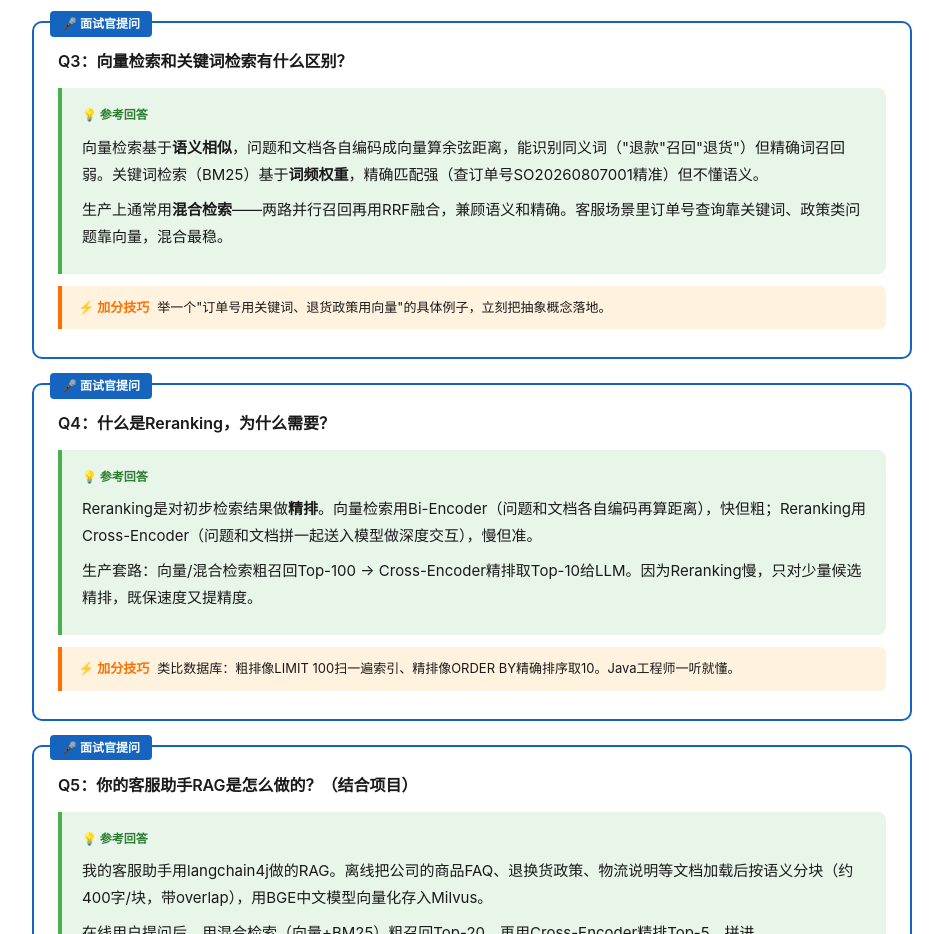
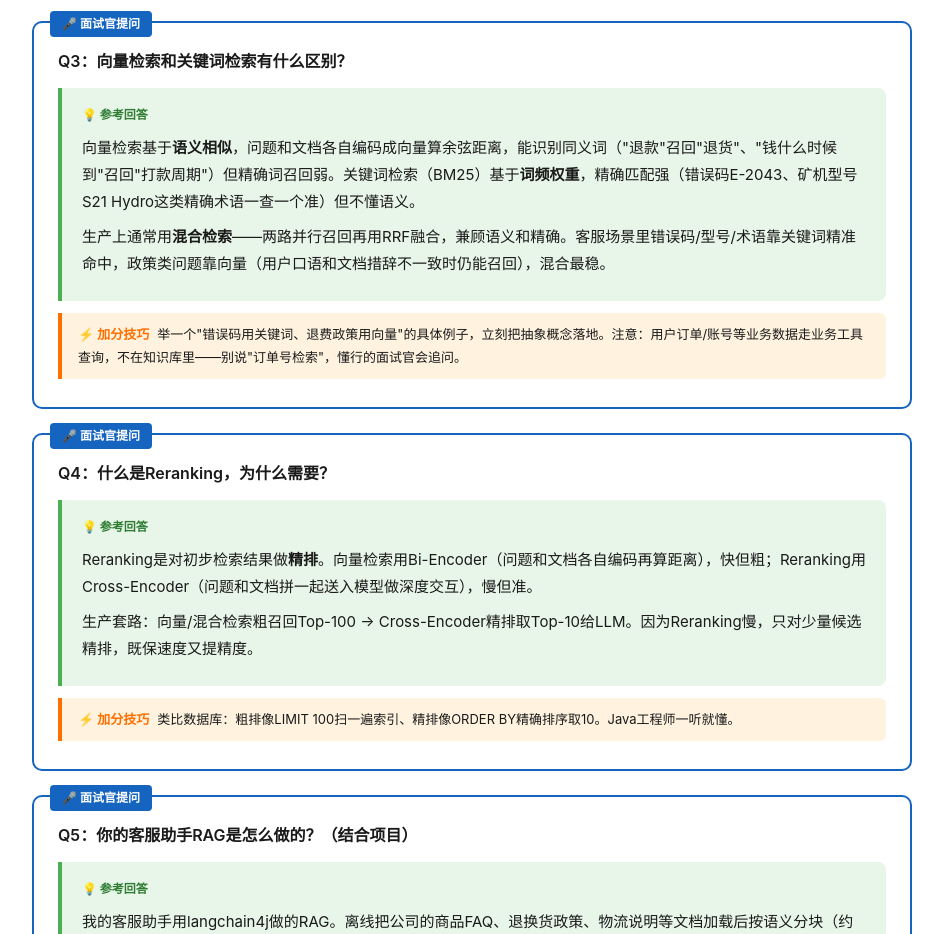
Before and after one commit to Jarvan-0v0/interview, a plain HTML site: page 07-rag.html in a window 1280 px wide. Shown: the part 11000-11934 px from the top of the page, without its empty margins (288-1231 px from the left). Drawn offline with Linux system fonts and the light colour scheme.

Commit message:
fix: 07章Q3混合检索示例修正(订单号不在知识库)
- 原示例'查订单号SO20260807001靠关键词检索'概念错误:用户订单是业务数据,走业务工具查询,不在知识库
- 改为矿池场景正确示例:错误码/矿机型号靠关键词精准命中,政策类问题靠向量语义召回
- interview-tip补充防坑提示:别说'订单号检索',懂行面试官会追问业务数据与知识库的边界

```diff
--- a/07-rag.html
+++ b/07-rag.html
@@ -593,10 +593,10 @@ String answer = assistant.chat(<span class="str">"你们的退货政策是什么
     <div class="interview-q">
       <div class="question">Q3：向量检索和关键词检索有什么区别？</div>
       <div class="interview-answer">
-        <p>向量检索基于<strong>语义相似</strong>，问题和文档各自编码成向量算余弦距离，能识别同义词（"退款"召回"退货"）但精确词召回弱。关键词检索（BM25）基于<strong>词频权重</strong>，精确匹配强（查订单号SO20260807001精准）但不懂语义。</p>
-        <p>生产上通常用<strong>混合检索</strong>——两路并行召回再用RRF融合，兼顾语义和精确。客服场景里订单号查询靠关键词、政策类问题靠向量，混合最稳。</p>
+        <p>向量检索基于<strong>语义相似</strong>，问题和文档各自编码成向量算余弦距离，能识别同义词（"退款"召回"退货"、"钱什么时候到"召回"打款周期"）但精确词召回弱。关键词检索（BM25）基于<strong>词频权重</strong>，精确匹配强（错误码E-2043、矿机型号S21 Hydro这类精确术语一查一个准）但不懂语义。</p>
+        <p>生产上通常用<strong>混合检索</strong>——两路并行召回再用RRF融合，兼顾语义和精确。客服场景里错误码/型号/术语靠关键词精准命中，政策类问题靠向量（用户口语和文档措辞不一致时仍能召回），混合最稳。</p>
       </div>
-      <div class="interview-tip">举一个"订单号用关键词、退货政策用向量"的具体例子，立刻把抽象概念落地。</div>
+      <div class="interview-tip">举一个"错误码用关键词、退费政策用向量"的具体例子，立刻把抽象概念落地。注意：用户订单/账号等业务数据走业务工具查询，不在知识库里——别说"订单号检索"，懂行的面试官会追问。</div>
     </div>
 
     <div class="interview-q">
```
